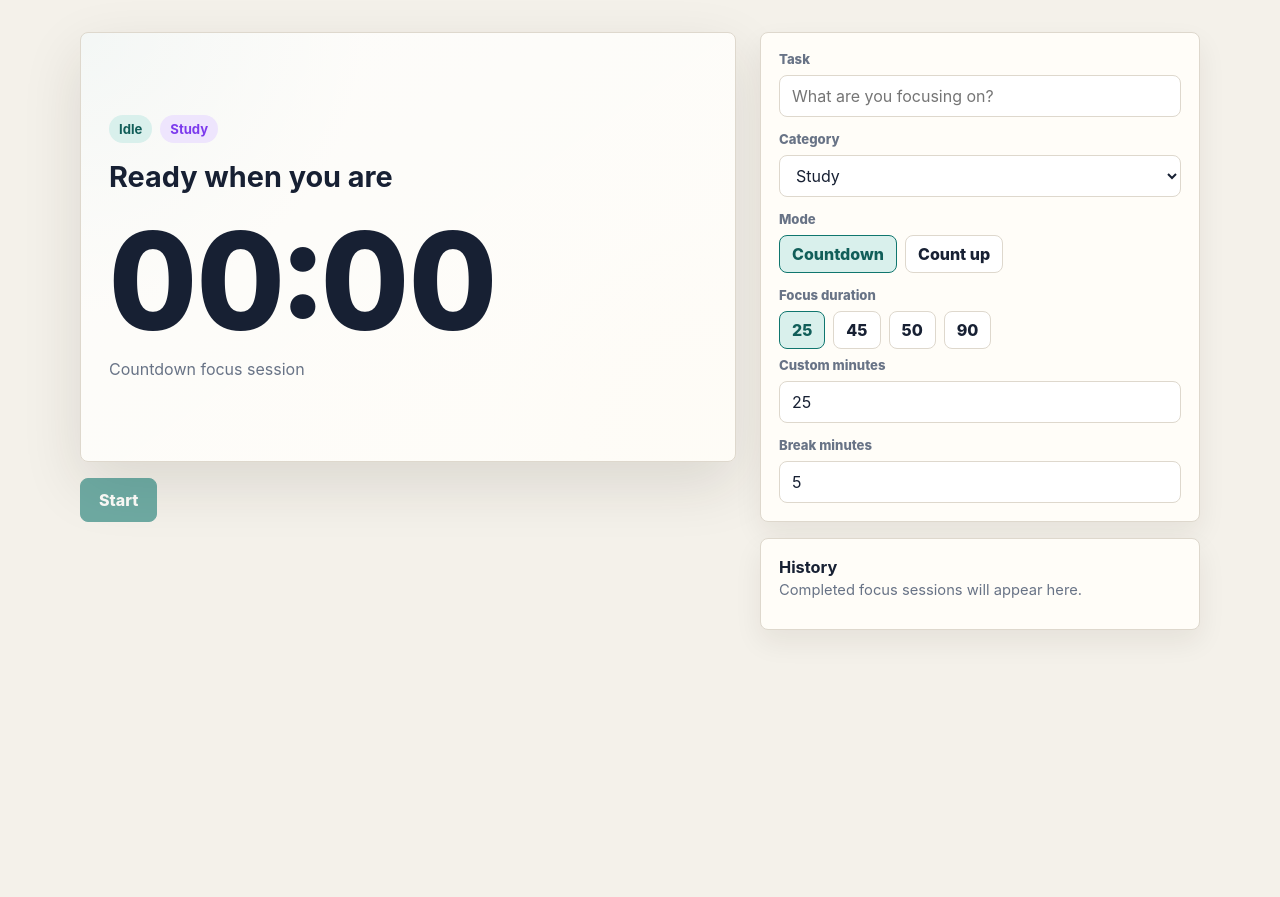
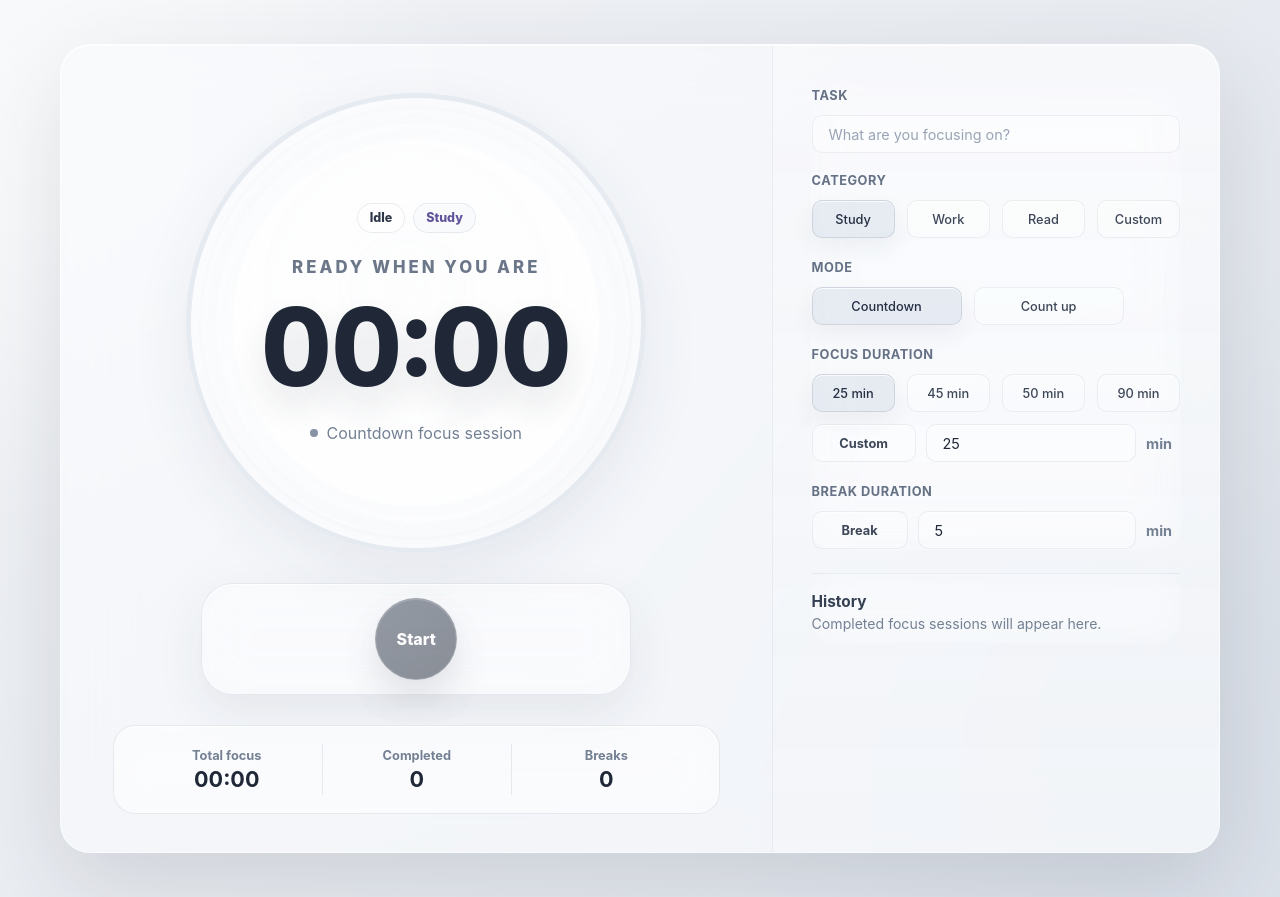
Before and after one commit to ditafy/float-timer, a React (Vite) app: page / in a window 1280 px wide. Before the commit the page ends 800 px from the top, so only its background shows below. Built offline with nearby package versions, Linux system fonts and the light colour scheme.

Commit message:
polish input section UI

```diff
--- a/src/app/App.tsx
+++ b/src/app/App.tsx
@@ -9,7 +9,7 @@ import { DEFAULT_BREAK_MINUTES, DEFAULT_FOCUS_MINUTES } from '../constants/durat
 import { useLocalStorage } from '../hooks/useLocalStorage';
 import { useTimer } from '../hooks/useTimer';
 import { localSessionStore } from '../services/sessionStorage';
-import { minutesToSeconds } from '../services/time';
+import { formatDuration, minutesToSeconds } from '../services/time';
 import type { FocusSession, FinishReason } from '../types/session';
 import type { TimerConfig, TimerSnapshot } from '../types/timer';
 
@@ -110,6 +110,16 @@ export function App() {
   }, [normalizedConfig, timer.snapshot.status]);
 
   const formDisabled = timer.snapshot.status === 'running' || timer.snapshot.status === 'paused';
+  const stats = useMemo(() => {
+    const totalFocusSeconds = sessions.reduce((total, session) => total + session.actualDurationSeconds, 0);
+    const breaksStarted = sessions.filter((session) => session.breakStarted).length;
+
+    return {
+      focusTime: formatDuration(totalFocusSeconds),
+      completed: sessions.length,
+      breaksStarted,
+    };
+  }, [sessions]);
 
   const startFocus = () => {
     setPendingBreakSession(null);
@@ -177,6 +187,20 @@ export function App() {
           {pendingBreakSession ? (
             <BreakPrompt onSkipBreak={skipBreak} onStartBreak={startBreak} session={pendingBreakSession} />
           ) : null}
+          <section className="stats-strip" aria-label="Focus stats">
+            <div>
+              <span>Total focus</span>
+              <strong>{stats.focusTime}</strong>
+            </div>
+            <div>
+              <span>Completed</span>
+              <strong>{stats.completed}</strong>
+            </div>
+            <div>
+              <span>Breaks</span>
+              <strong>{stats.breaksStarted}</strong>
+            </div>
+          </section>
         </div>
 
         <aside className="secondary-column">
--- a/src/app/app.css
+++ b/src/app/app.css
@@ -1,21 +1,22 @@
 :root {
-  color: #172033;
-  background: #f4f1ea;
+  color: #202838;
+  background: #dfe3ea;
   font-family:
     Inter, ui-sans-serif, system-ui, -apple-system, BlinkMacSystemFont, "Segoe UI", sans-serif;
   font-synthesis: none;
   text-rendering: optimizeLegibility;
   -webkit-font-smoothing: antialiased;
-  --surface: #fffdf8;
-  --surface-strong: #ffffff;
-  --ink: #172033;
-  --muted: #687386;
-  --line: #ded8cd;
-  --accent: #0f766e;
-  --accent-strong: #115e59;
-  --accent-soft: #d9f0ec;
-  --warn: #9a3412;
-  --shadow: 0 22px 60px rgb(39 32 21 / 12%);
+  --surface: rgb(248 250 253 / 72%);
+  --surface-soft: rgb(255 255 255 / 44%);
+  --surface-strong: rgb(255 255 255 / 78%);
+  --ink: #202838;
+  --muted: #748093;
+  --line: rgb(137 149 168 / 18%);
+  --line-strong: rgb(113 126 145 / 28%);
+  --accent: #5f6c7f;
+  --accent-strong: #2d3748;
+  --accent-soft: rgb(105 119 140 / 13%);
+  --shadow: 0 30px 90px rgb(39 48 65 / 14%);
 }
 
 * {
@@ -26,6 +27,11 @@ body {
   margin: 0;
   min-width: 320px;
   min-height: 100vh;
+  background:
+    linear-gradient(135deg, rgb(255 255 255 / 62%), rgb(222 228 236 / 54%)),
+    radial-gradient(circle at 8% 18%, rgb(255 255 255 / 82%), transparent 28%),
+    radial-gradient(circle at 88% 76%, rgb(170 184 201 / 32%), transparent 34%),
+    #dfe3ea;
 }
 
 button,
@@ -43,129 +49,198 @@ button:disabled,
 input:disabled,
 select:disabled {
   cursor: not-allowed;
-  opacity: 0.58;
+  opacity: 0.52;
 }
 
 .app-shell {
   min-height: 100vh;
-  padding: 32px;
+  padding: 44px;
 }
 
 .workspace {
   display: grid;
-  grid-template-columns: minmax(300px, 1fr) minmax(320px, 440px);
-  gap: 24px;
-  max-width: 1120px;
+  grid-template-columns: minmax(380px, 1.35fr) minmax(320px, 0.85fr);
+  gap: 0;
+  max-width: 1160px;
+  min-height: calc(100vh - 88px);
   margin: 0 auto;
+  overflow: hidden;
+  border: 1px solid rgb(255 255 255 / 62%);
+  border-radius: 30px;
+  background: var(--surface);
+  box-shadow: var(--shadow), inset 0 1px 0 rgb(255 255 255 / 82%);
+  backdrop-filter: blur(32px) saturate(1.14);
 }
 
 .primary-column,
 .secondary-column {
   display: flex;
   flex-direction: column;
-  gap: 16px;
+  min-width: 0;
+}
+
+.primary-column {
+  justify-content: center;
+  gap: 30px;
+  padding: 48px 52px 38px;
+}
+
+.secondary-column {
+  gap: 22px;
+  padding: 42px 38px;
+  border-left: 1px solid rgb(137 149 168 / 12%);
+  background: linear-gradient(180deg, rgb(255 255 255 / 24%), rgb(255 255 255 / 10%));
 }
 
 .timer-face {
   display: flex;
+  position: relative;
   flex-direction: column;
+  align-items: center;
   justify-content: center;
-  min-height: 430px;
-  padding: 28px;
-  border: 1px solid var(--line);
-  border-radius: 8px;
+  width: min(460px, 100%);
+  aspect-ratio: 1;
+  min-height: 0;
+  margin: 0 auto;
+  padding: 36px;
+  text-align: center;
+  border-radius: 999px;
+  background: radial-gradient(circle, rgb(255 255 255 / 64%) 0 61%, rgb(255 255 255 / 18%) 62% 100%);
+  box-shadow:
+    inset 0 0 0 5px rgb(222 228 236 / 72%),
+    inset 0 0 0 13px rgb(255 255 255 / 32%),
+    0 22px 60px rgb(57 68 84 / 8%);
+}
+
+.timer-face::before {
+  content: "";
+  position: absolute;
+  inset: 16px;
+  border-radius: 999px;
   background:
-    linear-gradient(145deg, rgb(255 255 255 / 76%), rgb(255 253 248 / 96%)),
-    radial-gradient(circle at top left, rgb(15 118 110 / 16%), transparent 36%),
-    radial-gradient(circle at bottom right, rgb(217 119 6 / 14%), transparent 32%);
-  box-shadow: var(--shadow);
+    radial-gradient(circle, rgb(255 255 255 / 72%) 0 60%, transparent 61%),
+    radial-gradient(circle at 48% 42%, rgb(245 247 250 / 70%), rgb(255 255 255 / 20%));
+  box-shadow: inset 0 1px 30px rgb(255 255 255 / 72%);
 }
 
 .timer-face.break {
-  background:
-    linear-gradient(145deg, rgb(255 255 255 / 82%), rgb(250 253 255 / 95%)),
-    radial-gradient(circle at top left, rgb(8 145 178 / 18%), transparent 36%),
-    radial-gradient(circle at bottom right, rgb(15 118 110 / 14%), transparent 32%);
+  background: radial-gradient(circle, rgb(255 255 255 / 64%) 0 61%, rgb(255 255 255 / 18%) 62% 100%);
+}
+
+.timer-face > * {
+  position: relative;
+  z-index: 1;
 }
 
 .timer-meta {
   display: flex;
   flex-wrap: wrap;
+  justify-content: center;
   gap: 8px;
-  margin-bottom: 18px;
+  margin-bottom: 24px;
 }
 
 .status-pill,
 .category-pill {
   display: inline-flex;
   align-items: center;
-  min-height: 28px;
-  padding: 0 10px;
+  min-height: 30px;
+  padding: 0 12px;
+  border: 1px solid var(--line);
   border-radius: 999px;
-  font-size: 0.82rem;
-  font-weight: 700;
-}
-
-.status-pill {
   color: var(--accent-strong);
-  background: var(--accent-soft);
+  background: rgb(255 255 255 / 50%);
+  box-shadow: inset 0 1px 0 rgb(255 255 255 / 72%);
+  font-size: 0.78rem;
+  font-weight: 760;
 }
 
 .category-pill {
-  color: var(--category-color);
-  background: color-mix(in srgb, var(--category-color) 13%, white);
+  color: color-mix(in srgb, var(--category-color) 34%, #536071);
+  background: rgb(246 248 251 / 54%);
 }
 
 .timer-face h1 {
-  max-width: 100%;
+  max-width: min(86%, 460px);
   margin: 0;
   overflow-wrap: anywhere;
-  font-size: 1.8rem;
-  line-height: 1.1;
-  letter-spacing: 0;
+  color: #6c778a;
+  font-size: 1.05rem;
+  font-weight: 780;
+  line-height: 1.2;
+  letter-spacing: 0.18em;
+  text-transform: uppercase;
 }
 
 .timer-face p {
-  margin: 14px 0 0;
+  display: inline-flex;
+  align-items: center;
+  gap: 8px;
+  margin: 26px 0 0;
   color: var(--muted);
+  font-size: 1rem;
+}
+
+.timer-face p::before {
+  content: "";
+  width: 8px;
+  height: 8px;
+  border-radius: 999px;
+  background: #8793a5;
 }
 
 .time-readout {
-  margin-top: 24px;
+  margin-top: 20px;
+  color: #202838;
   font-variant-numeric: tabular-nums;
-  font-size: clamp(4rem, 13vw, 8.5rem);
-  font-weight: 800;
-  line-height: 0.95;
+  font-size: clamp(4.8rem, 8.5vw, 7.4rem);
+  font-weight: 780;
+  line-height: 0.92;
   letter-spacing: 0;
+  text-shadow: 0 18px 34px rgb(32 40 56 / 12%);
 }
 
 .controls {
   display: flex;
-  flex-wrap: wrap;
-  gap: 10px;
+  justify-content: center;
+  align-items: center;
+  gap: 18px;
+  width: min(430px, 100%);
+  margin: 0 auto;
+  padding: 14px 18px;
+  border: 1px solid var(--line);
+  border-radius: 32px;
+  background: rgb(255 255 255 / 34%);
+  box-shadow: 0 18px 48px rgb(39 48 65 / 8%), inset 0 1px 0 rgb(255 255 255 / 78%);
+  backdrop-filter: blur(22px);
 }
 
 .controls button,
 .prompt-actions button,
 .history-panel button {
-  min-height: 44px;
+  min-width: 58px;
+  min-height: 58px;
   padding: 0 18px;
-  border-radius: 8px;
+  border: 1px solid rgb(255 255 255 / 56%);
+  border-radius: 999px;
   color: var(--ink);
-  background: var(--surface-strong);
-  border: 1px solid var(--line);
-  font-weight: 800;
+  background: rgb(255 255 255 / 34%);
+  box-shadow: 0 12px 28px rgb(39 48 65 / 7%), inset 0 1px 0 rgb(255 255 255 / 72%);
+  font-weight: 760;
 }
 
 .primary-action {
   color: white !important;
-  background: var(--accent) !important;
-  border-color: var(--accent) !important;
+  min-width: 82px !important;
+  min-height: 82px !important;
+  background: linear-gradient(145deg, #344052, #202838) !important;
+  border-color: rgb(255 255 255 / 18%) !important;
+  box-shadow: 0 18px 36px rgb(32 40 56 / 24%), inset 0 1px 0 rgb(255 255 255 / 18%) !important;
 }
 
 .quiet-action {
   color: var(--muted) !important;
-  background: transparent !important;
+  background: rgb(255 255 255 / 20%) !important;
 }
 
 .small {
@@ -175,12 +250,13 @@ select:disabled {
 }
 
 .panel,
-.break-prompt {
-  padding: 18px;
+.break-prompt,
+.stats-strip {
   border: 1px solid var(--line);
-  border-radius: 8px;
-  background: var(--surface);
-  box-shadow: 0 12px 28px rgb(39 32 21 / 7%);
+  border-radius: 22px;
+  background: var(--surface-soft);
+  box-shadow: inset 0 1px 0 rgb(255 255 255 / 68%);
+  backdrop-filter: blur(20px);
 }
 
 .break-prompt {
@@ -188,12 +264,18 @@ select:disabled {
   align-items: center;
   justify-content: space-between;
   gap: 16px;
+  width: min(600px, 100%);
+  margin: 4px auto 0;
+  padding: 18px 20px;
+  border-color: rgb(137 149 168 / 12%);
+  background: rgb(255 255 255 / 26%);
 }
 
 .break-prompt h2,
 .section-heading h2 {
   margin: 0;
-  font-size: 1.02rem;
+  color: #344052;
+  font-size: 0.96rem;
   letter-spacing: 0;
 }
 
@@ -201,7 +283,7 @@ select:disabled {
 .section-heading p {
   margin: 4px 0 0;
   color: var(--muted);
-  font-size: 0.92rem;
+  font-size: 0.88rem;
 }
 
 .prompt-actions {
@@ -210,78 +292,179 @@ select:disabled {
   flex-shrink: 0;
 }
 
+.stats-strip {
+  display: grid;
+  grid-template-columns: repeat(3, minmax(0, 1fr));
+  gap: 0;
+  padding: 18px;
+}
+
+.stats-strip div {
+  display: grid;
+  justify-items: center;
+  gap: 6px;
+  min-width: 0;
+  padding: 4px 14px;
+  text-align: center;
+}
+
+.stats-strip div + div {
+  border-left: 1px solid var(--line);
+}
+
+.stats-strip span {
+  color: var(--muted);
+  font-size: 0.8rem;
+  font-weight: 740;
+}
+
+.stats-strip strong {
+  color: var(--ink);
+  font-size: 1.35rem;
+  font-weight: 740;
+  line-height: 1;
+}
+
+.setup-panel,
+.history-panel {
+  padding: 0;
+  border-color: transparent;
+  background: transparent;
+  box-shadow: none;
+}
+
 .setup-panel {
   display: flex;
   flex-direction: column;
-  gap: 14px;
+  gap: 20px;
 }
 
 .form-grid {
   display: grid;
-  gap: 14px;
+  gap: 22px;
 }
 
 .field,
 .field-group {
   display: grid;
-  gap: 8px;
+  gap: 12px;
 }
 
 .field span,
 .field-label,
 .inline-input span {
-  color: var(--muted);
-  font-size: 0.82rem;
-  font-weight: 800;
+  color: #657184;
+  font-size: 0.8rem;
+  font-weight: 650;
+  letter-spacing: 0.04em;
+  text-transform: uppercase;
 }
 
 .field input,
-.field select,
 .inline-input input {
   width: 100%;
-  min-height: 42px;
-  padding: 0 12px;
-  border: 1px solid var(--line);
-  border-radius: 8px;
+  min-height: 38px;
+  padding: 0 16px;
+  border: 1px solid rgb(137 149 168 / 14%);
+  border-radius: 10px;
   color: var(--ink);
-  background: #fff;
+  background: rgb(255 255 255 / 30%);
+  box-shadow: inset 0 1px 0 rgb(255 255 255 / 62%);
   outline: none;
+  backdrop-filter: blur(12px);
+  font-size: 0.9rem;
+}
+
+.field input::placeholder,
+.inline-input input::placeholder {
+  color: #9aa4b4;
 }
 
 .field input:focus,
-.field select:focus,
 .inline-input input:focus {
-  border-color: var(--accent);
-  box-shadow: 0 0 0 3px rgb(15 118 110 / 16%);
+  border-color: var(--line-strong);
+  box-shadow: 0 0 0 4px rgb(105 119 140 / 10%), inset 0 1px 0 rgb(255 255 255 / 72%);
 }
 
 .segmented,
-.preset-row {
+.preset-row,
+.category-row {
   display: flex;
-  gap: 8px;
+  flex-wrap: wrap;
+  gap: 12px;
 }
 
 .segment,
-.chip {
+.chip,
+.category-chip,
+.inline-prefix {
+  display: inline-flex;
+  align-items: center;
+  justify-content: center;
   min-height: 38px;
-  padding: 0 12px;
-  border: 1px solid var(--line);
-  border-radius: 8px;
-  color: var(--ink);
-  background: #fff;
-  font-weight: 800;
+  padding: 0 14px;
+  border: 1px solid rgb(137 149 168 / 14%);
+  border-radius: 10px;
+  color: #3d4758;
+  background: rgb(255 255 255 / 24%);
+  box-shadow: inset 0 1px 0 rgb(255 255 255 / 58%);
+  font-weight: 500;
+  font-size: 0.8rem;
 }
 
 .segment.active,
-.chip.selected {
-  color: var(--accent-strong);
-  border-color: var(--accent);
-  background: var(--accent-soft);
+.chip.selected,
+.category-chip.selected {
+  color: #253044;
+  border-color: rgb(113 126 145 / 20%);
+  background: rgb(218 225 235 / 58%);
+  box-shadow: 0 10px 24px rgb(39 48 65 / 6%), inset 0 1px 0 rgb(255 255 255 / 76%);
+}
+
+.category-chip {
+  flex: 1 1 60px;
+}
+
+.segment {
+  flex: 0 1 150px;
+}
+
+.chip {
+  flex: 1 1 60px;
 }
 
 .inline-input {
-  display: grid;
-  gap: 8px;
+  display: flex;
+  align-items: center;
+  gap: 10px;
+}
+
+.inline-input input {
+  flex: 1 1 auto;
+  min-width: 0;
+}
+
+.inline-prefix {
+  flex: 0 0 auto;
+  min-width: 104px;
+  color: #3d4758 !important;
+  background: rgb(255 255 255 / 24%);
+  text-transform: none !important;
+  letter-spacing: 0 !important;
+}
+
+.unit-label {
+  flex: 0 0 auto;
+  min-width: 34px;
+  color: var(--muted) !important;
+  font-size: 0.9rem !important;
+  font-weight: 650 !important;
+  letter-spacing: 0 !important;
+  text-transform: none !important;
+}
+
+.break-inline .inline-prefix {
+  min-width: 96px;
 }
 
 .section-heading {
@@ -289,29 +472,37 @@ select:disabled {
   align-items: flex-start;
   justify-content: space-between;
   gap: 16px;
-  margin-bottom: 12px;
+  margin-bottom: 10px;
+  padding-top: 18px;
+  border-top: 1px solid rgb(137 149 168 / 12%);
 }
 
 .history-list {
   display: grid;
-  gap: 10px;
+  overflow: hidden;
+  border: 0;
+  border-radius: 0;
+  background: transparent;
 }
 
 .history-item {
   display: flex;
   justify-content: space-between;
   gap: 12px;
-  padding: 12px;
-  border: 1px solid var(--line);
-  border-radius: 8px;
-  background: #fff;
+  padding: 13px 2px;
+  background: transparent;
+}
+
+.history-item + .history-item {
+  border-top: 1px solid rgb(137 149 168 / 13%);
 }
 
 .history-item h3 {
   margin: 0;
   max-width: 220px;
   overflow-wrap: anywhere;
-  font-size: 0.96rem;
+  color: #344052;
+  font-size: 0.92rem;
   letter-spacing: 0;
 }
 
@@ -319,7 +510,7 @@ select:disabled {
 .history-stats span {
   margin: 4px 0 0;
   color: var(--muted);
-  font-size: 0.82rem;
+  font-size: 0.8rem;
 }
 
 .history-stats {
@@ -327,24 +518,62 @@ select:disabled {
   justify-items: end;
   align-content: start;
   min-width: 92px;
+  color: #344052;
   font-variant-numeric: tabular-nums;
 }
 
-@media (max-width: 860px) {
+@media (max-width: 920px) {
   .app-shell {
-    padding: 16px;
+    padding: 18px;
   }
 
   .workspace {
     grid-template-columns: 1fr;
+    min-height: auto;
+  }
+
+  .primary-column {
+    padding: 30px;
+  }
+
+  .secondary-column {
+    padding: 28px 30px 32px;
+    border-top: 1px solid var(--line);
+    border-left: 0;
   }
 
   .timer-face {
-    min-height: 330px;
+    width: min(420px, 100%);
   }
 }
 
-@media (max-width: 460px) {
+@media (max-width: 520px) {
+  .app-shell {
+    padding: 10px;
+  }
+
+  .workspace {
+    border-radius: 22px;
+  }
+
+  .primary-column,
+  .secondary-column {
+    padding: 20px;
+  }
+
+  .timer-face {
+    width: min(330px, 100%);
+    padding: 24px;
+    box-shadow:
+      inset 0 0 0 4px rgb(222 228 236 / 72%),
+      inset 0 0 0 10px rgb(255 255 255 / 32%),
+      0 18px 44px rgb(57 68 84 / 8%);
+  }
+
+  .time-readout {
+    font-size: clamp(3.8rem, 21vw, 5.5rem);
+  }
+
   .break-prompt,
   .history-item,
   .section-heading {
@@ -355,9 +584,20 @@ select:disabled {
   .prompt-actions,
   .controls,
   .segmented,
-  .preset-row {
+  .preset-row,
+  .category-row {
     display: grid;
     grid-template-columns: repeat(2, minmax(0, 1fr));
+    width: 100%;
+  }
+
+  .stats-strip {
+    grid-template-columns: 1fr;
+  }
+
+  .stats-strip div + div {
+    border-top: 1px solid var(--line);
+    border-left: 0;
   }
 
   .history-stats {
--- a/src/components/BreakPicker.tsx
+++ b/src/components/BreakPicker.tsx
@@ -8,8 +8,10 @@ type BreakPickerProps = {
 
 export function BreakPicker({ disabled, value, onChange }: BreakPickerProps) {
   return (
-    <label className="field">
-      <span>Break minutes</span>
+    <div className="field-group">
+      <div className="field-label">Break duration</div>
+      <label className="inline-input break-inline">
+        <span className="inline-prefix">Break</span>
         <input
           disabled={disabled}
           min="0"
@@ -20,6 +22,8 @@ export function BreakPicker({ disabled, value, onChange }: BreakPickerProps) {
           type="number"
           value={secondsToMinutes(value)}
         />
+        <span className="unit-label">min</span>
       </label>
+    </div>
   );
 }
--- a/src/components/CategorySelect.tsx
+++ b/src/components/CategorySelect.tsx
@@ -9,15 +9,20 @@ export function CategorySelect({ value, onChange }: CategorySelectProps) {
   const safeValue = normalizeCategoryId(value);
 
   return (
-    <label className="field">
-      <span>Category</span>
-      <select value={safeValue} onChange={(event) => onChange(event.target.value)}>
+    <div className="field-group">
+      <div className="field-label">Category</div>
+      <div className="category-row" role="group" aria-label="Category">
         {TASK_CATEGORIES.map((category) => (
-          <option key={category.id} value={category.id}>
+          <button
+            className={safeValue === category.id ? 'category-chip selected' : 'category-chip'}
+            key={category.id}
+            onClick={() => onChange(category.id)}
+            type="button"
+          >
             {category.label}
-          </option>
+          </button>
         ))}
-      </select>
-    </label>
+      </div>
+    </div>
   );
 }
--- a/src/components/DurationPicker.tsx
+++ b/src/components/DurationPicker.tsx
@@ -25,13 +25,13 @@ export function DurationPicker({ disabled, mode, value, onChange }: DurationPick
               onClick={() => onChange(presetSeconds)}
               type="button"
             >
-              {preset.label}
+              {preset.label} min
             </button>
           );
         })}
       </div>
-      <label className="inline-input">
-        <span>Custom minutes</span>
+      <label className="inline-input duration-inline">
+        <span className="inline-prefix">Custom</span>
         <input
           disabled={disabled || mode === 'countup'}
           min="1"
@@ -43,6 +43,7 @@ export function DurationPicker({ disabled, mode, value, onChange }: DurationPick
           type="number"
           value={mode === 'countup' ? '' : currentMinutes}
         />
+        <span className="unit-label">min</span>
       </label>
     </div>
   );
--- a/src/constants/categories.ts
+++ b/src/constants/categories.ts
@@ -5,8 +5,8 @@ export const CUSTOM_CATEGORY_ID = 'custom';
 export const TASK_CATEGORIES: TaskCategory[] = [
   { id: 'study', label: 'Study', color: '#7c3aed' },
   { id: 'work', label: 'Work', color: '#2563eb' },
-  { id: 'personal', label: 'Personal', color: '#0891b2' },
-  { id: CUSTOM_CATEGORY_ID, label: 'Custom...', color: '#475569' },
+  { id: 'read', label: 'Read', color: '#0891b2' },
+  { id: CUSTOM_CATEGORY_ID, label: 'Custom', color: '#475569' },
 ];
 
 export function getCategoryLabel(categoryId: string, customCategoryName?: string): string {
```
Lines whose indentation alone changed are shown as unchanged.
